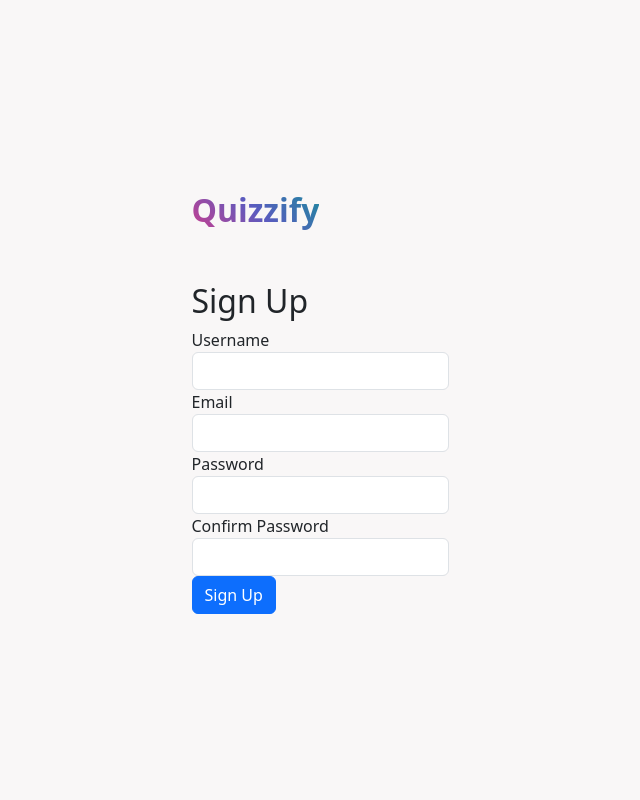
After one commit to josephcbweb/Quizzify, a Flask app: page /signup in a window 1280 px wide. The commit adds this page. Shown: the whole page, without its empty margins (320-960 px from the left). Run offline with Flask 3, Linux system fonts and the light colour scheme; some libraries are stand-ins or nearby versions.

Commit message:
update images and main.py and add signup.html, forms.py

```diff
--- /dev/null
+++ b/forms.py
@@ -0,0 +1,11 @@
+from flask_wtf import FlaskForm
+from wtforms import StringField, SubmitField, PasswordField
+from wtforms.validators import DataRequired, URL, Email, EqualTo
+
+class SignUpForm(FlaskForm):
+    username = StringField('Username', validators=[DataRequired()])
+    email = StringField('Email', validators=[DataRequired(), Email()])
+    password = PasswordField('Password', validators=[DataRequired()])
+    confirm_password = PasswordField('Confirm Password',
+                                     validators=[DataRequired(), EqualTo('password', message='Passwords must match')])
+    submit = SubmitField('Sign Up')
--- a/main.py
+++ b/main.py
@@ -1,10 +1,21 @@
 from flask import Flask, render_template
+from flask_bootstrap import Bootstrap5
+from forms import SignUpForm
+import os
+
 
 app = Flask(__name__)
+Bootstrap5(app)
+app.config['SECRET_KEY'] = 'vazhayila'
 
 @app.route("/")
 def home():
     return render_template("index.html")
 
+@app.route("/signup")
+def signup():
+    form = SignUpForm()
+    return render_template('signup.html', form=form)
+
 if __name__ == '__main__':
     app.run(debug=True)
--- a/static/css/styles.css
+++ b/static/css/styles.css
@@ -52,7 +52,10 @@ body {
 .home-img{
     width: 60%;
 }
-
+.home-buttons a {
+    text-decoration: none;
+    color: #111;
+}
 .button-56 {
   align-items: center;
   background-color: #fee6e3;
@@ -125,11 +128,6 @@ body {
 }
 
 
-/* Features */
-
-#Features h3{
-    color: #112D4E;
-}
 
 /* About */
 
@@ -212,6 +210,15 @@ body {
         align-items: center;
     }
     .about-img > img {
-        width: 55%;
+        width: 100%;
     }
 }
+
+/* signup */
+
+.form-sl{
+    height: 100vh;
+    display: flex;
+    justify-content: center;
+    align-items: center;
+}
--- /dev/null
+++ b/templates/signup.html
@@ -0,0 +1,41 @@
+{% from "bootstrap5/form.html" import render_form %}
+<!DOCTYPE html>
+<html lang="en">
+<head>
+    <meta charset="UTF-8">
+    <meta name="viewport" content="width=device-width, initial-scale=1.0">
+    <title>Sign up</title>
+    {{ bootstrap.load_css() }}
+    <link rel="stylesheet" href="static/css/styles.css">
+</head>
+<body>
+    <section class="form-sl">
+        <div class="s-card">
+            <a href="{{ url_for('home')}}" class="brand">Quizzify</a>
+            <h2 class="mt-5">Sign Up</h2>
+            <form method="POST" action="">
+                {{ form.hidden_tag() }}
+                <div class="form-group">
+                    {{ form.username.label(class="form-control-label") }}
+                    {{ form.username(class="form-control") }}
+                </div>
+                <div class="form-group">
+                    {{ form.email.label(class="form-control-label") }}
+                    {{ form.email(class="form-control") }}
+                </div>
+                <div class="form-group">
+                    {{ form.password.label(class="form-control-label") }}
+                    {{ form.password(class="form-control") }}
+                </div>
+                <div class="form-group">
+                    {{ form.confirm_password.label(class="form-control-label") }}
+                    {{ form.confirm_password(class="form-control") }}
+                </div>
+                <div class="form-group">
+                    {{ form.submit(class="btn btn-primary") }}
+                </div>
+            </form>
+        </div>
+    </section>
+</body>
+</html>
```
Also changed, not shown: templates/index.html (+51 -62 lines), static/images/about.jpg (deleted), static/images/fav.png (added), static/images/select.jpg, static/images/select.png (deleted), static/images/track.jpg, static/images/track.png (deleted), static/images/winner.jpg, 1 other file.
